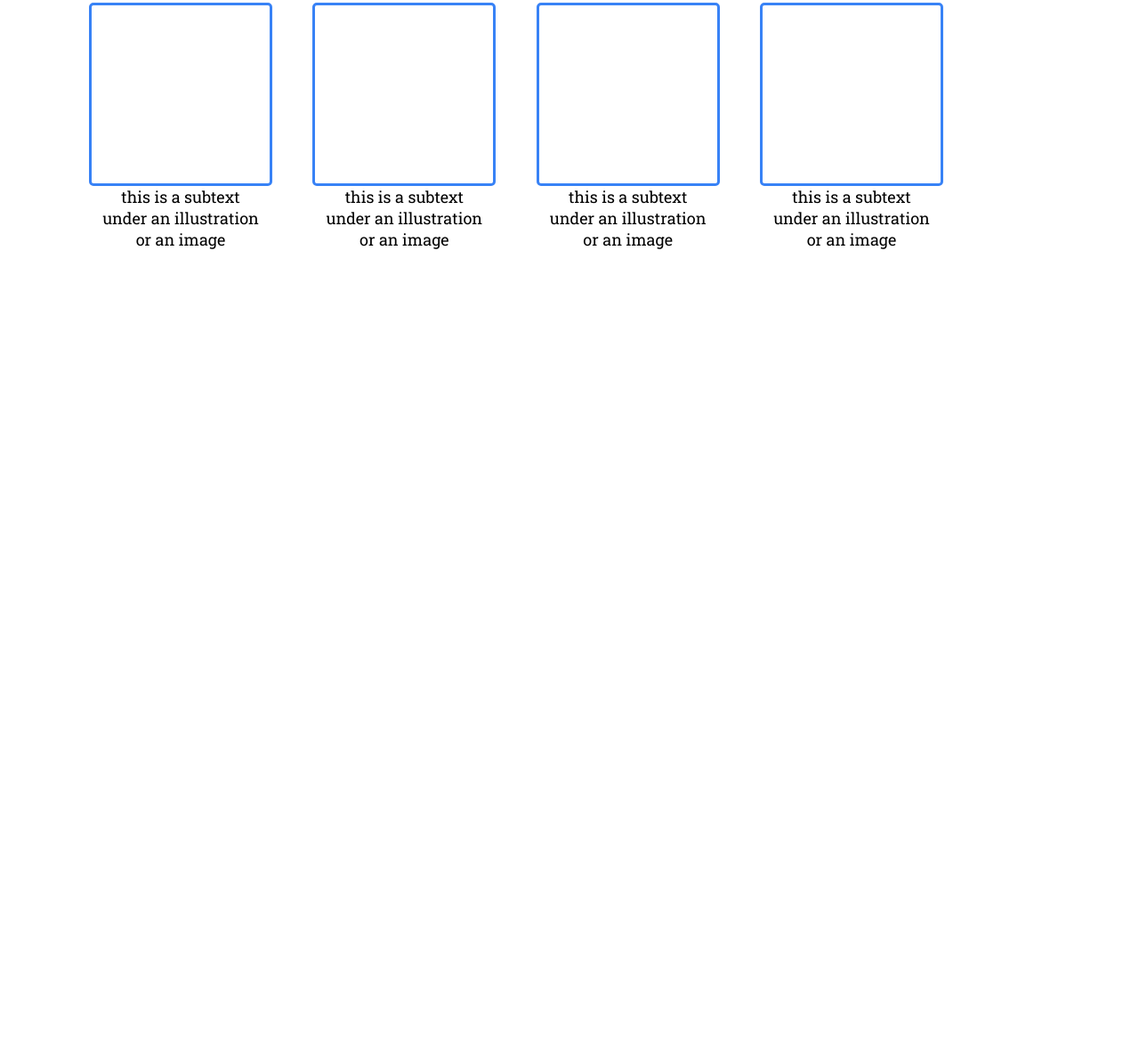
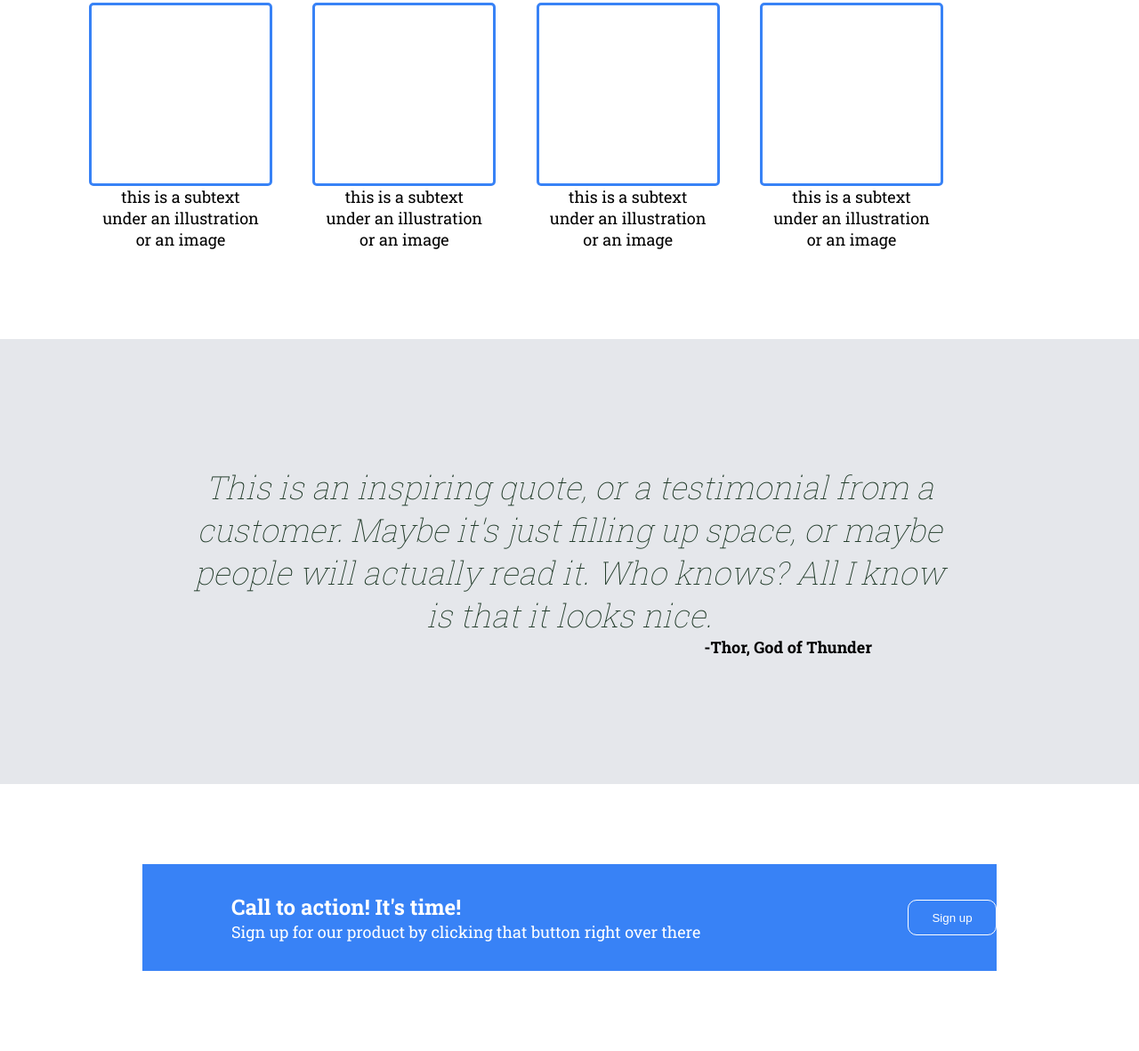
Before and after one commit to Comma2TheTop/odin-landingpage, a plain HTML site: page index.html in a window 1280 px wide. Shown: the part 627-1808 px from the top of the page at 89% size. Before the commit the page ends 1008 px from the top, so only its background shows below. Drawn offline with Linux system fonts and the light colour scheme.

Commit message:
finished third and fourth sections- forgot to commit after third

```diff
--- a/index.html
+++ b/index.html
@@ -54,11 +54,27 @@
     </div>
   </div>
 </div>
-<!-- <div class="third-section"></div>
-<div class="fourth-section"></div>
+<div class="third-section">
+<h3>This is an inspiring quote, or a testimonial from a<br/>
+customer. Maybe it's just filling up space, or maybe <br/>
+people will actually read it.  Who knows? All I know <br/>
+is that it looks nice.
+</h3>
+<div id="p-div">
+<p class="p-third"><strong>-Thor, God of Thunder</strong></p>
+</div>
+</div>
+<div class="last-div">
+  <div class="blue-container">
+    <div class="left">
+      <h4>Call to action! It's time!</h4>
+      <p class="last-p">Sign up for our product by clicking that button right over there</p>
+    </div>
+    <div class="right">
+      <button type="button" class="btn-last-div">Sign up</button>
+    </div>
+  </div>
 
-<header>
-  <h1></h1>
-</header> -->
+</div>
 </body>
 </html>
--- a/style.css
+++ b/style.css
@@ -116,3 +116,78 @@ h2 {
   text-align: center;
   font-size: 18px;
 }
+
+.third-section {
+  background-color: #e5e7eb;
+  height: 500px;
+  display: flex;
+  flex-direction: column;
+  justify-content: center;
+}
+
+h3 {
+  font-size: 36px;
+  font-style: italic;
+  font-weight: lighter;
+  color: #1f3927;
+  text-align: center;
+}
+
+.p-third {
+  font-size: 18px;
+  text-align: end;
+}
+
+#p-div {
+  display: flex;
+  justify-content: flex-end;
+  margin-right: 300px;
+}
+
+.last-div {
+  height: 300px;
+  display: flex;
+  justify-content: center;
+  align-items: center;
+}
+
+.blue-container {
+  background-color: #3882f6;
+  width: 75%;
+  height: 40%;
+  display: flex;
+  flex-direction: row;
+}
+
+.left {
+  width: 80%;
+  margin-left: 100px;
+  display: flex;
+  justify-content: center;
+  flex-direction: column;
+}
+
+h4 {
+  font-size: 24px;
+  color: white;
+}
+
+.last-p {
+  color: white;
+  font-size: 18px;
+}
+
+.right {
+  display: flex;
+  justify-content: flex-start;
+  align-items: center;
+}
+
+.btn-last-div {
+  background-color: #3882f6;
+  color: white;
+  width: 100px;
+  height: 40px;
+  border: 1px solid white;
+  border-radius: 10px;
+}
```
